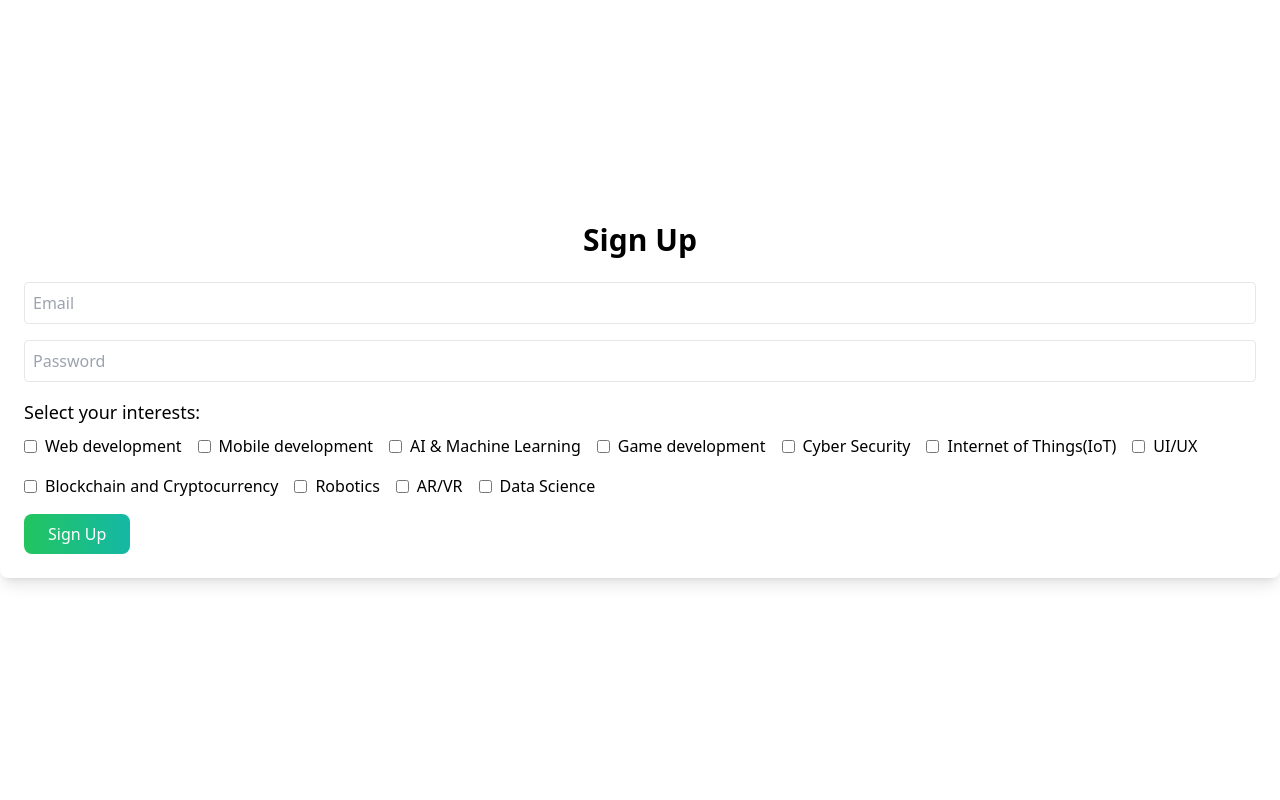
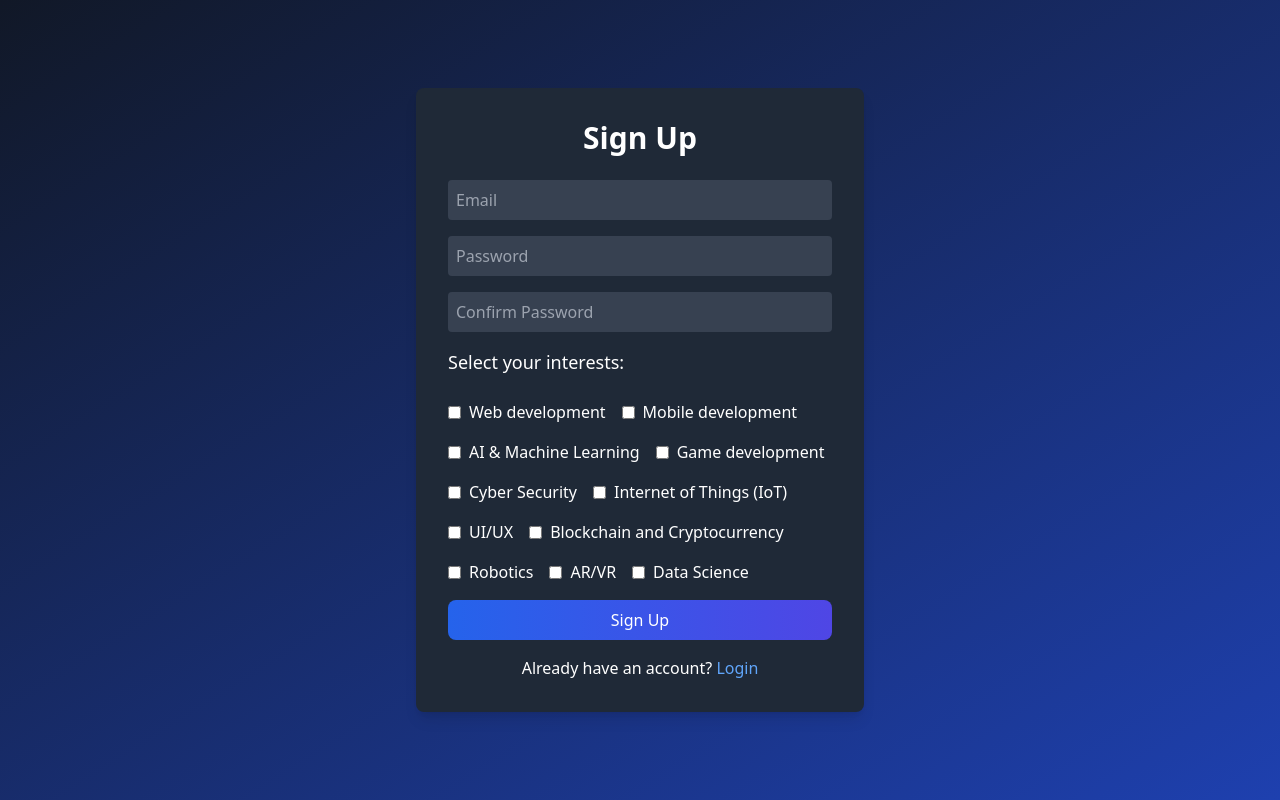
Before and after one commit to Annah-2003/TechVerse-Access, a Next.js app in the folder tech-event-frontend/: page /signup in a window 1280 px wide. Built offline with nearby package versions, Linux system fonts and the light colour scheme.

Commit message:
updated log in page

```diff
--- a/tech-event-frontend/pages/api/nextauth].js
+++ b/tech-event-frontend/pages/api/nextauth].js
@@ -1,42 +1,68 @@
 import NextAuth from 'next-auth';
-import Providers from 'next-auth/providers';
+import CredentialsProvider from 'next-auth/providers/credentials';
 import axios from 'axios';
 
 const backendUrl = 'http://localhost:8000/api';
 
 export default NextAuth({
   providers: [
-    Providers.Credentials({
+    CredentialsProvider({
       name: 'Credentials',
       async authorize(credentials) {
         try {
-          const user = await axios.post(`${backendUrl}/auth/login/`, {
+          const response = await axios.post(`${backendUrl}/auth/login/`, {
             email: credentials.email,
             password: credentials.password,
           });
-          if (user.data) {
-            return user.data;
+
+          const user = response.data;
+
+          if (user && user.token) {
+            return user;
           }
+          // If no user data or token is found
           return null;
         } catch (error) {
-          throw new Error('Invalid email or password');
+          // Provide detailed error messages if needed
+          throw new Error(error.response?.data?.message || 'Invalid email or password');
         }
       },
     }),
   ],
   session: {
-    jwt: true,
+    jwt: true, // Use JWT to manage session
   },
   callbacks: {
-    async jwt(token, user) {
+    async jwt({ token, user }) {
       if (user) {
-        token.accessToken = user.token; // Assuming the token from the backend is called 'token'
+        token.accessToken = user.token; // Store access token in the JWT token
+        token.user = user; // Store the user object in the token if needed
       }
       return token;
     },
-    async session(session, token) {
-      session.accessToken = token.accessToken;
+    async session({ session, token }) {
+      session.accessToken = token.accessToken; // Attach the access token to the session
+      session.user = token.user; // Make user info available in the session
       return session;
     },
+    async jwt({ token, user }) {
+      if (user) {
+        token.accessToken = user.token;
+        token.user = user;
+      }
+      return token;
+    },
+    async session({ session, token }) {
+      session.accessToken = token.accessToken;
+      session.user = token.user;
+      return session;
+    },
+    async redirect({ url, baseUrl }) {
+      return '/communities'; // Redirect to the communities page after login
+    },
+  },
+  pages: {
+    signIn: '/login', // Custom sign-in page
+    error: '/auth/error', // Error redirect page (optional)
   },
 });
--- a/tech-event-frontend/pages/communities.js
+++ b/tech-event-frontend/pages/communities.js
@@ -1,15 +1,19 @@
+import { useRouter } from 'next/router';
 import { useEffect, useState } from 'react';
 import axios from 'axios';
-import { useSession } from 'next-auth/client';
+import { useSession } from 'next-auth/react';
 
 const backendUrl = 'http://localhost:8000/api';
 
 export default function Communities() {
-  const [session] = useSession();
+  const router = useRouter();
+  const { data: session } = useSession();
   const [communities, setCommunities] = useState([]);
+  const [selectedCommunities, setSelectedCommunities] = useState([]);
 
   useEffect(() => {
     if (session) {
+      // Fetch communities from the backend
       axios
         .get(`${backendUrl}/communities/`, {
           headers: {
@@ -18,9 +22,43 @@ export default function Communities() {
         })
         .then((response) => {
           setCommunities(response.data);
+        })
+        .catch((error) => {
+          console.error('Error fetching communities:', error);
         });
     }
   }, [session]);
+
+  const handleCommunitySelection = (communityId) => {
+    // Toggle selection of communities
+    if (selectedCommunities.includes(communityId)) {
+      setSelectedCommunities(selectedCommunities.filter(id => id !== communityId));
+    } else {
+      setSelectedCommunities([...selectedCommunities, communityId]);
+    }
+  };
+
+  const handleNext = () => {
+    // Assuming you send selectedCommunities to the backend
+    if (selectedCommunities.length > 0) {
+      axios.post(`${backendUrl}/communities/select`, {
+        communities: selectedCommunities,
+      }, {
+        headers: {
+          Authorization: `Token ${session.accessToken}`,
+        },
+      })
+      .then(() => {
+        // After successful submission, redirect to the events page
+        router.push('/events');
+      })
+      .catch((error) => {
+        console.error('Error submitting selected communities:', error);
+      });
+    } else {
+      alert('Please select at least one community to proceed.');
+    }
+  };
 
   if (!session) {
     return <div>Please login to view communities.</div>;
@@ -29,12 +67,29 @@ export default function Communities() {
   return (
     <div>
       <h1>Recommended Communities</h1>
-      {communities.map((community) => (
-        <div key={community.id}>
-          <h2>{community.name}</h2>
-          <p>{community.description}</p>
-        </div>
-      ))}
+      <ul>
+        {communities.map((community) => (
+          <li key={community.id}>
+            <div>
+              <h2>{community.name}</h2>
+              <p>{community.description}</p>
+              <button
+                onClick={() => handleCommunitySelection(community.id)}
+                style={{
+                  backgroundColor: selectedCommunities.includes(community.id)
+                    ? 'lightgreen'
+                    : 'lightgray',
+                }}
+              >
+                {selectedCommunities.includes(community.id)
+                  ? 'Deselect'
+                  : 'Select'}
+              </button>
+            </div>
+          </li>
+        ))}
+      </ul>
+      <button onClick={handleNext}>Next</button>
     </div>
   );
 }
--- a/tech-event-frontend/pages/signup.js
+++ b/tech-event-frontend/pages/signup.js
@@ -1,24 +1,33 @@
-// pages/signup.js
-import { useState } from 'react';
+import React, { useState } from 'react';
 import { useRouter } from 'next/router';
+import { motion } from 'framer-motion';
 
 export default function Signup() {
   const router = useRouter();
   const [email, setEmail] = useState('');
   const [password, setPassword] = useState('');
+  const [confirmPassword, setConfirmPassword] = useState('');
   const [interests, setInterests] = useState([]);
   const [errorMessage, setErrorMessage] = useState('');
 
-  const interestOptions = ['Web development', 'Mobile development', 'AI & Machine Learning', 'Game development', 'Cyber Security', 'Internet of Things(IoT)','UI/UX','Blockchain and Cryptocurrency','Robotics', 'AR/VR','Data Science'];
+  const interestOptions = [
+    'Web development', 'Mobile development', 'AI & Machine Learning',
+    'Game development', 'Cyber Security', 'Internet of Things (IoT)',
+    'UI/UX', 'Blockchain and Cryptocurrency', 'Robotics', 'AR/VR', 'Data Science'
+  ];
 
   const handleSubmit = async (e) => {
     e.preventDefault();
+
+    if (password !== confirmPassword) {
+      setErrorMessage('Passwords do not match.');
+      return;
+    }
+
     const res = await fetch('/api/auth/signup', {
       method: 'POST',
       body: JSON.stringify({ email, password, interests }),
-      headers: {
-        'Content-Type': 'application/json',
-      },
+      headers: { 'Content-Type': 'application/json' }
     });
 
     if (res.ok) {
@@ -29,27 +38,19 @@ export default function Signup() {
     }
   };
 
-  const handleInterestChange = (e) => {
-    const selectedInterest = e.target.value;
-    setInterests((prev) =>
-      prev.includes(selectedInterest)
-        ? prev.filter((i) => i !== selectedInterest)
-        : [...prev, selectedInterest]
-    );
-  };
-
   return (
-    <div className="flex flex-col items-center justify-center min-h-screen">
-      <h1 className="text-3xl font-bold">Sign Up</h1>
-      {errorMessage && <p className="text-red-500">{errorMessage}</p>}
-      <form onSubmit={handleSubmit} className="bg-white p-6 rounded-lg shadow-lg">
+    <div className="min-h-screen flex items-center justify-center bg-gradient-to-br from-gray-900 to-blue-800 text-white">
+      <div className="bg-gray-800 p-8 rounded-lg shadow-lg w-full max-w-md">
+        <h1 className="text-3xl font-bold mb-6 text-center">Sign Up</h1>
+        {errorMessage && <p className="text-red-500 text-center">{errorMessage}</p>}
+        <form onSubmit={handleSubmit} className="flex flex-col gap-4">
           <input
             type="email"
             placeholder="Email"
             value={email}
             onChange={(e) => setEmail(e.target.value)}
             required
-          className="border p-2 rounded w-full mb-4"
+            className="p-2 rounded bg-gray-700 text-white placeholder-gray-400"
           />
           <input
             type="password"
@@ -57,7 +58,15 @@ export default function Signup() {
             value={password}
             onChange={(e) => setPassword(e.target.value)}
             required
-          className="border p-2 rounded w-full mb-4"
+            className="p-2 rounded bg-gray-700 text-white placeholder-gray-400"
+          />
+          <input
+            type="password"
+            placeholder="Confirm Password"
+            value={confirmPassword}
+            onChange={(e) => setConfirmPassword(e.target.value)}
+            required
+            className="p-2 rounded bg-gray-700 text-white placeholder-gray-400"
           />
 
           <h2 className="text-lg mb-2">Select your interests:</h2>
@@ -67,7 +76,11 @@ export default function Signup() {
                 <input
                   type="checkbox"
                   value={interest}
-                onChange={handleInterestChange}
+                  onChange={(e) => setInterests((prev) =>
+                    prev.includes(e.target.value)
+                      ? prev.filter((i) => i !== e.target.value)
+                      : [...prev, e.target.value]
+                  )}
                   className="mr-2"
                 />
                 {interest}
@@ -75,13 +88,21 @@ export default function Signup() {
             ))}
           </div>
 
-        <button
+          <motion.button
             type="submit"
-          className="bg-gradient-to-r from-green-500 to-teal-500 text-white py-2 px-6 rounded-lg mt-4"
+            className="bg-gradient-to-r from-blue-600 to-indigo-600 text-white py-2 rounded-lg hover:bg-indigo-700"
+            whileHover={{ scale: 1.05 }}
           >
             Sign Up
-        </button>
+          </motion.button>
         </form>
+        <p className="mt-4 text-center">
+          Already have an account?{' '}
+          <a href="/login" className="text-blue-400 hover:underline">
+            Login
+          </a>
+        </p>
+      </div>
     </div>
   );
 }
```
Lines whose indentation alone changed are shown as unchanged.
